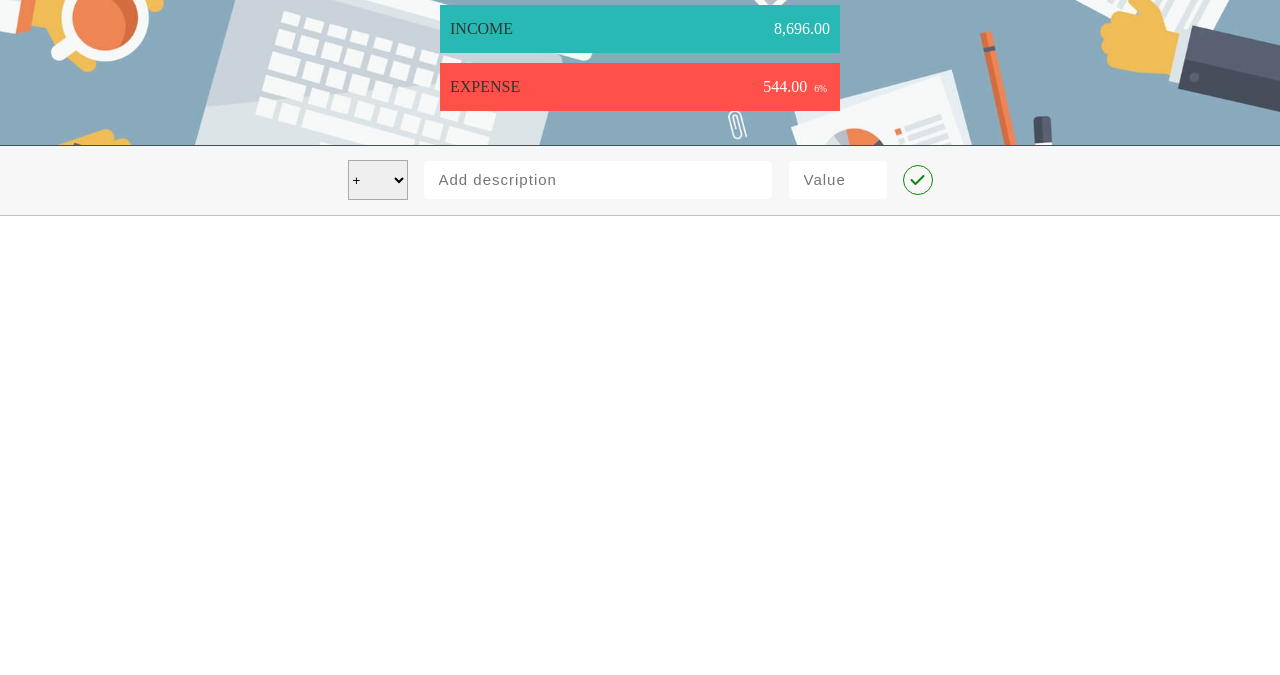
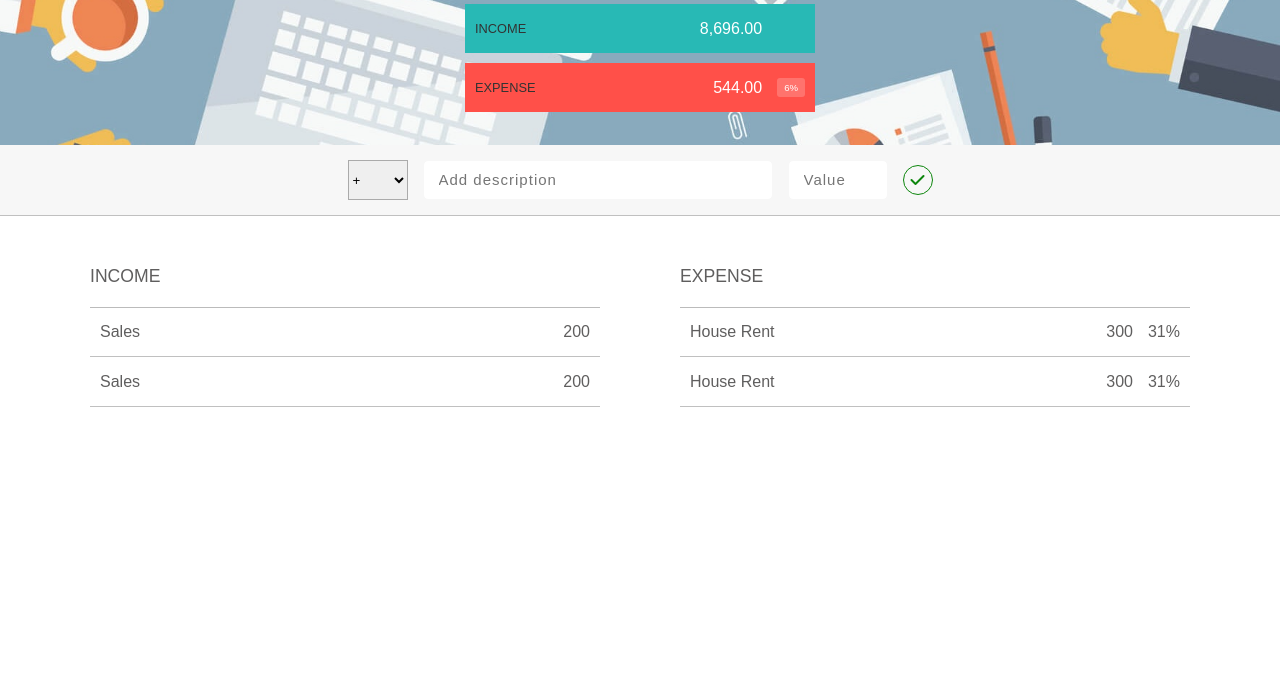
Before and after one commit to HEAT-hue/budget-app, a plain HTML site: page index.html in a window 1280 px wide. Shown: the part 125-800 px from the top of the page. Drawn offline with nearby package versions, Linux system fonts and the light colour scheme.

Commit message:
Added the third section, fixed some styles

```diff
--- a/index.html
+++ b/index.html
@@ -5,6 +5,7 @@
     <meta charset="UTF-8">
     <meta http-equiv="X-UA-Compatible" content="IE=edge">
     <meta name="viewport" content="width=device-width, initial-scale=1.0">
+    <link rel="stylesheet" href="https://cdn.jsdelivr.net/npm/bootstrap-icons@1.10.3/font/bootstrap-icons.css">
     <link rel="stylesheet" href="./styles/style.css">
     <title>Budget App</title>
     <link rel="stylesheet" href="css/all.css">
@@ -18,19 +19,22 @@
             Available Budget in January 2023:
         </h1>
 
-        <div class="budget-amount">
+        <div class="budget-total">
             8,142.00
         </div>
 
         <div class="budget-type-container">
             <div class="budget-income-container">
                 <span class="budget-name budget-income-name">INCOME</span>
-                <span class="budget-income-amount">8,696.00</span>
+                <span>
+                    <span class="budget-amt budget-income-amount">8,696.00</span>
+                    <span class="budget-expense-percent" style="visibility: hidden;">6%</span>
+                </span>
             </div>
             <div class="budget-expense-container">
                 <span class="budget-name budget-expense-name">EXPENSE</span>
                 <span>
-                    <span class="budget-expense-amount">544.00</span>
+                    <span class="budget-amt budget-expense-amount">544.00</span>
                     <span class="budget-expense-percent">6%</span>
                 </span>
             </div>
@@ -54,6 +58,47 @@
         </article>
     </section>
 
+    <section class="budget-detail">
+        <div class="budget-detail-container">
+            <div class="budget-income-col">
+                <h2 class="income-col-title">INCOME<h2>
+                        <div class=" col-grp income-col-grp">
+                            <span class="col-grp-title">Sales</span>
+                            <span class="col-grp-content">
+                                <span>200</span>
+                                <span class="col-icon"><i class="bi bi-x-circle"></i></span>
+                            </span>
+                        </div>
+                        <div class=" col-grp income-col-grp">
+                            <span class="col-grp-title">Sales</span>
+                            <span class="col-grp-content">
+                                <span>200</span>
+                                <span class="col-icon"><i class="bi bi-x-circle"></i></span>
+                            </span>
+                        </div>
+            </div>
+            <div class="budget-expense-col">
+                <h2 class="expense-col-title">EXPENSE<h2>
+                        <div class="col-grp expense-col-grp">
+                            <span class="col-grp-title">House Rent</span>
+                            <span class="col-grp-content">
+                                <span class="col-grp-price">300</span>
+                                <span class="col-grp-percent">31%</span>
+                                <span class="col-icon"><i class="bi bi-x-circle"></i></span>
+                            </span>
+                        </div>
+                        <div class="col-grp expense-col-grp">
+                            <span class="col-grp-title">House Rent</span>
+                            <span class="col-grp-content">
+                                <span class="col-grp-price">300</span>
+                                <span class="col-grp-percent">31%</span>
+                                <span class="col-icon"><i class="bi bi-x-circle"></i></span>
+                            </span>
+                        </div>
+            </div>
+        </div>
+    </section>
+
 </body>
 
 </html>
--- a/styles/style.css
+++ b/styles/style.css
@@ -5,9 +5,12 @@
   box-sizing: border-box;
 }
 
+body {
+  font-family: Arial, Helvetica, sans-serif;
+}
+
 header {
   height: 270px;
-  outline: 1px solid red;
   background: url("../assets/background.jpg") center center/cover;
   padding-block: 20px;
 }
@@ -19,7 +22,7 @@ header .budget-title {
   text-align: center;
 }
 
-header .budget-amount {
+header .budget-total {
   text-align: center;
   margin-block: 20px;
   font-size: 2.8rem;
@@ -32,13 +35,18 @@ header .budget-type-container {
   gap: 10px;
 }
 
+header .budget-type-container .budget-amt {
+  font-size: 1rem;
+}
+
 header .budget-type-container .budget-income-container,
 header .budget-type-container .budget-expense-container {
-  width: 400px;
+  width: 350px;
   padding: 15px 10px;
   margin: 0 auto;
   display: flex;
   justify-content: space-between;
+  align-items: center;
 }
 
 header .budget-type-container .budget-income-container {
@@ -51,15 +59,22 @@ header .budget-type-container .budget-expense-container {
 
 header .budget-type-container span {
   color: #ffffff;
+  display: flex;
+  gap: 15px;
+  align-items: center;
 }
 
 header .budget-type-container .budget-name {
   color: #333;
+  font-size: 0.8rem;
 }
 
 header .budget-type-container .budget-expense-percent {
   font-size: 0.6rem;
-  padding: 3px;
+  height: 100%;
+  padding: 4px 7px;
+  background-color: rgba(255, 255, 255, 0.2);
+  border-radius: 3px;
 }
 .description-container {
   display: flex;
@@ -73,7 +88,7 @@ header .budget-type-container .budget-expense-percent {
   outline: none;
   height: 40px;
   width: 60px;
-  padding:;
+  /* padding: ; */
   border: 1px solid rgba(128, 128, 128, 0.621);
 }
 .description-container article {
@@ -85,7 +100,7 @@ header .budget-type-container .budget-expense-percent {
 .description-container .text-box input {
   width: 350px;
 }
-.description-container input{
+.description-container input {
   height: 40px;
   border: 1px solid #f7f7f7;
   outline: none;
@@ -112,3 +127,58 @@ header .budget-type-container .budget-expense-percent {
 .submit-container i {
   color: rgba(0, 128, 0, 0.949);
 }
+
+section.budget-detail {
+  padding: 50px 0;
+}
+
+section.budget-detail .budget-detail-container {
+  width: 95%;
+  max-width: 1100px;
+  margin: 0 auto;
+  display: grid;
+  grid-template-columns: repeat(2, minmax(0, 1fr));
+  column-gap: 80px;
+}
+
+section.budget-detail .budget-income-col {
+  /* outline: 1px solid green; */
+}
+
+section.budget-detail .budget-income-col .income-col-title,
+section.budget-detail .budget-expense-col .expense-col-title {
+  margin-bottom: 20px;
+  font-weight: normal;
+  font-size: 1.1rem;
+  color: #5f5e5e;
+}
+
+section.budget-detail .col-grp {
+  border-bottom: 1px solid rgba(128, 128, 128, 0.493);
+  padding: 10px;
+  height: 50px;
+  display: flex;
+  align-items: center;
+  justify-content: space-between;
+  font-size: 1rem;
+  font-weight: normal;
+  color: #5f5e5e;
+}
+
+section.budget-detail .col-grp:first-child {
+  border-top: 1px solid rgba(128, 128, 128, 0.528);
+}
+
+section.budget-detail .col-grp .col-grp-content {
+  display: flex;
+  align-items: center;
+  gap: 15px;
+}
+
+section.budget-detail .col-grp .col-icon {
+  display: none;
+}
+
+section.budget-detail .col-grp:hover .col-icon {
+  display: inline;
+}
```
